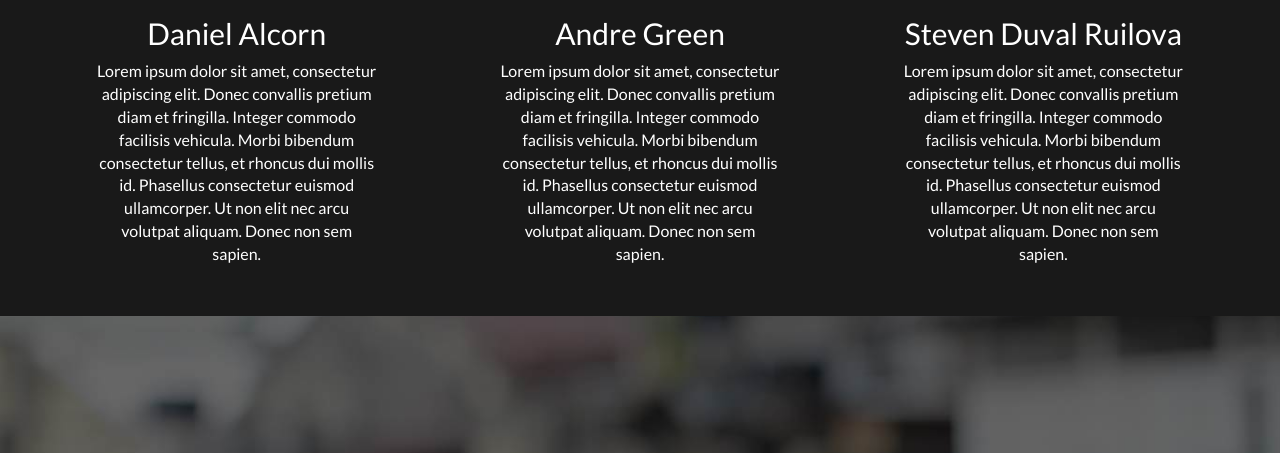
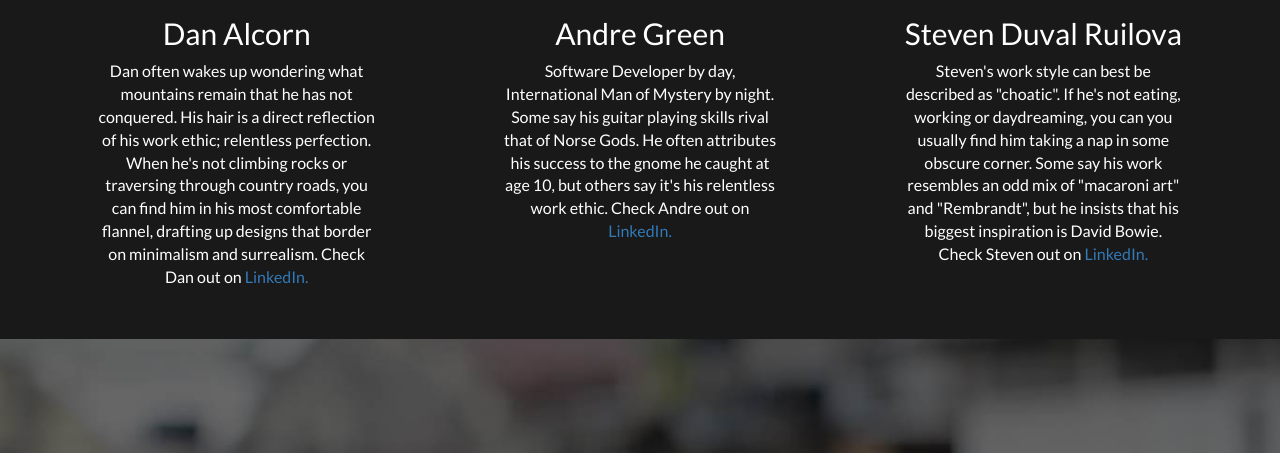
Before and after one commit to hot-coffee/hotcoffee, a website: page public/index.html in a window 1280 px wide. Shown: the part 2073-2526 px from the top of the page. Drawn offline with nearby package versions, Linux system fonts and the light colour scheme.

Commit message:
final stylings

```diff
--- a/public/index.html
+++ b/public/index.html
@@ -40,17 +40,17 @@
 				<div class = "col-sm-4 info_column">
 					<img src = "./imgs/icons/hc.png" class = "icon">
 					<h2>DESIGN</h2>
-					<p>Lorem ipsum dolor sit amet, consectetur adipiscing elit. In vestibulum eu nulla at accumsan.</p>
+					<p>Learn to design and mock up professional level portfolios and websites.</p>
 				</div>
 				<div class = "col-sm-4 info_column">
 					<img src = "./imgs/icons/fp.png" class = "icon">
 					<h2>BUILD</h2>
-					<p>Lorem ipsum dolor sit amet, consectetur adipiscing elit. In vestibulum eu nulla at accumsan.</p>
+					<p>Take your designs and build smooth and dynamic websites for personal or commercial use.</p>
 				</div>
 				<div class = "col-sm-4 info_column">
 					<img src = "./imgs/icons/cc.png" class = "icon">
 					<h2>DEPLOY</h2>
-					<p>Lorem ipsum dolor sit amet, consectetur adipiscing elit. In vestibulum eu nulla at accumsan.</p>
+					<p>Launch your website utilizing best practice techniques and let the world see your skills in action.</p>
 				</div>
 				<a href = "#sign"><button id = "info_button" class = "sign_up">SIGN UP FOR $199.99</button></a>
 			</div>
@@ -65,18 +65,18 @@
 		<div class = "row">
 			<div class = "col-md-4 staff_container">
 				<img src = "#" class = "img-rounded">
-				<h2>Daniel Alcorn</h2>
-				<p>Lorem ipsum dolor sit amet, consectetur adipiscing elit. Donec convallis pretium diam et fringilla. Integer commodo facilisis vehicula. Morbi bibendum consectetur tellus, et rhoncus dui mollis id. Phasellus consectetur euismod ullamcorper. Ut non elit nec arcu volutpat aliquam. Donec non sem sapien.</p>
+				<h2>Dan Alcorn</h2>
+				<p>Dan often wakes up wondering what mountains remain that he has not conquered. His hair is a direct reflection of his work ethic; relentless perfection. When he's not climbing rocks or traversing through country roads, you can find him in his most comfortable flannel, drafting up designs that border on minimalism and surrealism. Check Dan out on <a href = "https://www.linkedin.com/profile/view?id=AAkAAAsPm7YBc0yu2SdB4V0ImLvdLeRJdvSV0vc&authType=NAME_SEARCH&authToken=c8GV&locale=en_US&trk=tyah&trkInfo=clickedVertical%3Amynetwork%2CclickedEntityId%3A185572278%2CauthType%3ANAME_SEARCH%2Cidx%3A1-1-1%2CtarId%3A1449790523294%2Ctas%3Aalcorn" class = "linked">LinkedIn.</p></a>
 			</div>
 			<div class = "col-md-4 staff_container">
 				<img src = "#" class = "img-rounded">
 				<h2>Andre Green</h2>
-				<p>Lorem ipsum dolor sit amet, consectetur adipiscing elit. Donec convallis pretium diam et fringilla. Integer commodo facilisis vehicula. Morbi bibendum consectetur tellus, et rhoncus dui mollis id. Phasellus consectetur euismod ullamcorper. Ut non elit nec arcu volutpat aliquam. Donec non sem sapien.</p>
+				<p>Software Developer by day, International Man of Mystery by night. Some say his guitar playing skills rival that of Norse Gods. He often attributes his success to the gnome he caught at age 10, but others say it's his relentless work ethic. Check Andre out on <a href = "https://www.linkedin.com/profile/view?id=AAkAABOK3GYBbB53vIfAfleWJrgXQzjiprLOOBM&authType=NAME_SEARCH&authToken=uPIS&locale=en_US&trk=tyah&trkInfo=clickedVertical%3Amynetwork%2CclickedEntityId%3A327867494%2CauthType%3ANAME_SEARCH%2Cidx%3A1-1-1%2CtarId%3A1449790569064%2Ctas%3Aandre%20green" class = "linked">LinkedIn.</p></a>
 			</div>
 			<div class = "col-md-4 staff_container">
 				<img src = "#" class = "img-rounded">
 				<h2>Steven Duval Ruilova</h2>
-				<p>Lorem ipsum dolor sit amet, consectetur adipiscing elit. Donec convallis pretium diam et fringilla. Integer commodo facilisis vehicula. Morbi bibendum consectetur tellus, et rhoncus dui mollis id. Phasellus consectetur euismod ullamcorper. Ut non elit nec arcu volutpat aliquam. Donec non sem sapien.</p>
+				<p>Steven's work style can best be described as "choatic". If he's not eating, working or daydreaming, you can you usually find him taking a nap in some obscure corner. Some say his work resembles an odd mix of "macaroni art" and "Rembrandt", but he insists that his biggest inspiration is David Bowie. Check Steven out on <a href = "https://www.linkedin.com/profile/view?id=AAMAAA_G9FgB8dnu1G7Lom0rulCSAtjl4yfugwo&trk=hp-identity-photo" class = "linked">LinkedIn.</p></a>
 			</div>
 		</div>
 	</div>
--- a/public/js/validate.js
+++ b/public/js/validate.js
@@ -34,7 +34,7 @@ function Validator() {
             $('#register').hide();
             $('#validation').fadeIn(400);
         } else {
-            alert('Enter a valid email');
+            alert('Please enter a valid email');
         }
     };
 
--- a/public/less/main.less
+++ b/public/less/main.less
@@ -131,9 +131,11 @@ body{
 			width: 75%;
 			font-size: 16px;
 		}
-	}
-	button{
-		.sign_up;
+		.linked{
+			margin-top: 10px;
+			height: 45px;
+			width: 45px;
+		}
 	}
 }
 
```
Also changed, not shown: public/css/main.css, public/imgs/icons/linkedin.png (added).
